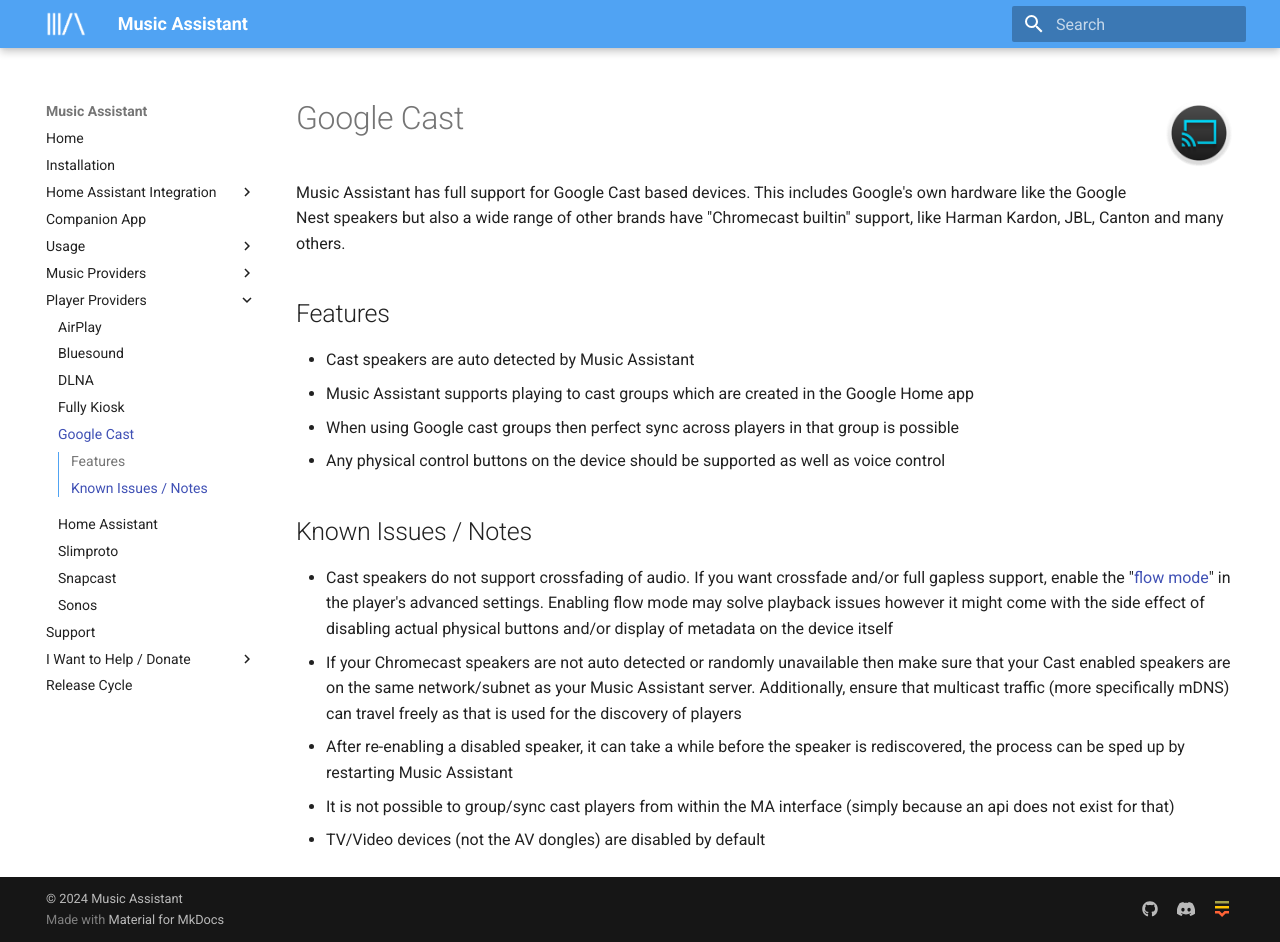
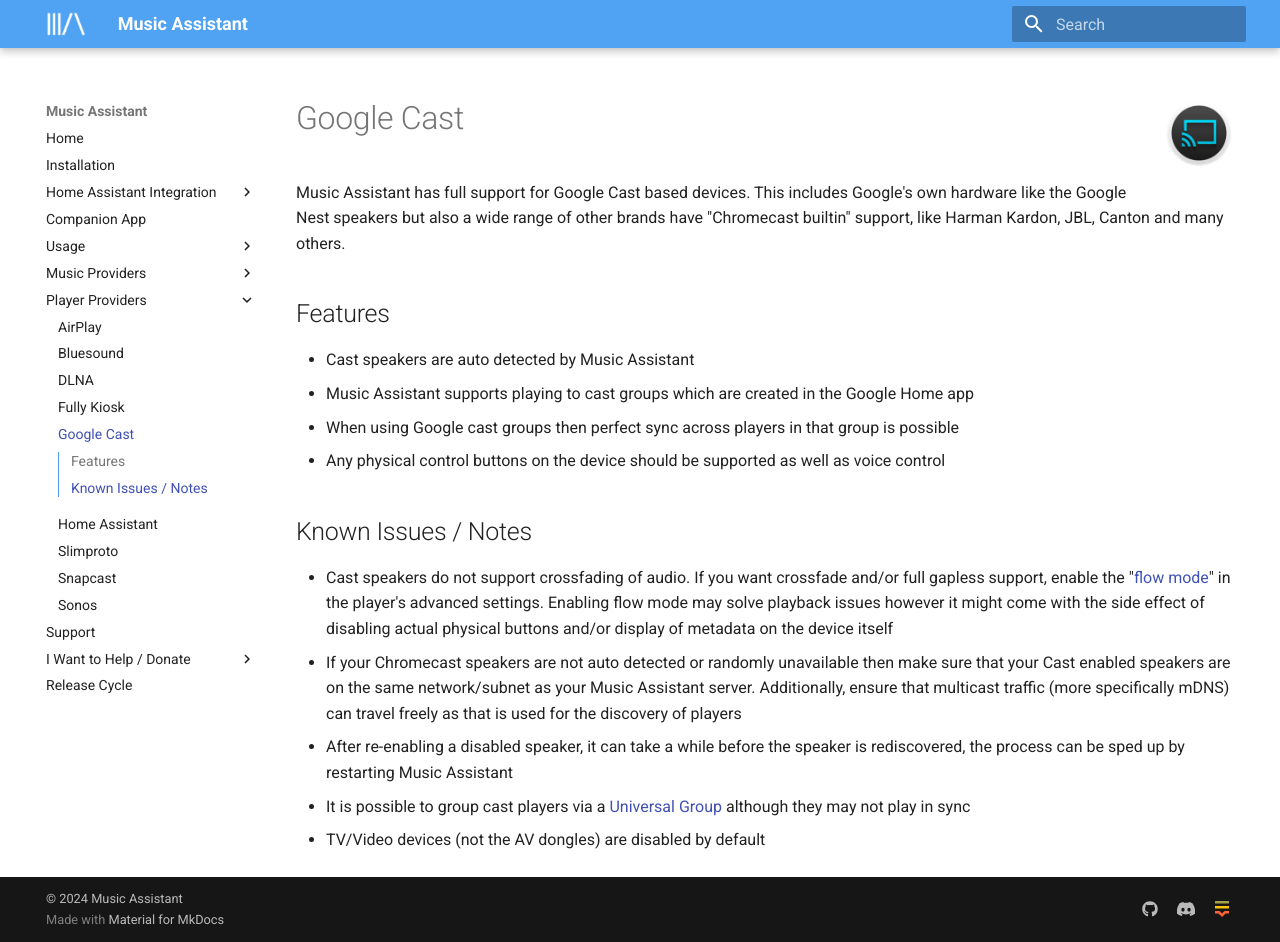
Before and after one commit to pwbriggs/music-assistant.github.io, an MkDocs documentation site: the page built from docs/player-support/google-cast.md, in a window 1280 px wide and 942 px high. Built offline with MkDocs 1.6.1 and Material for MkDocs 9.7.7, drawn with Linux system fonts in a browser that asks for light colours.

Commit message:
Updated group info

```diff
--- a/docs/player-support/google-cast.md
+++ b/docs/player-support/google-cast.md
@@ -14,5 +14,5 @@
 - Cast speakers do not support crossfading of audio. If you want crossfade and/or full gapless support, enable the "[flow mode](../faq/normalization.md/#track-queueing)" in the player's advanced settings. Enabling flow mode may solve playback issues however it might come with the side effect of disabling actual physical buttons and/or display of metadata on the device itself
 - If your Chromecast speakers are not auto detected or randomly unavailable then make sure that your Cast enabled speakers are on the same network/subnet as your Music Assistant server. Additionally, ensure that multicast traffic (more specifically mDNS) can travel freely as that is used for the discovery of players
 - After re-enabling a disabled speaker, it can take a while before the speaker is rediscovered, the process can be sped up by restarting Music Assistant
-- It is not possible to group/sync cast players from within the MA interface (simply because an api does not exist for that)
+- It is possible to group cast players via a [Universal Group](../faq/groups.md#universal-groups) although they may not play in sync
 - TV/Video devices (not the AV dongles) are disabled by default
```
